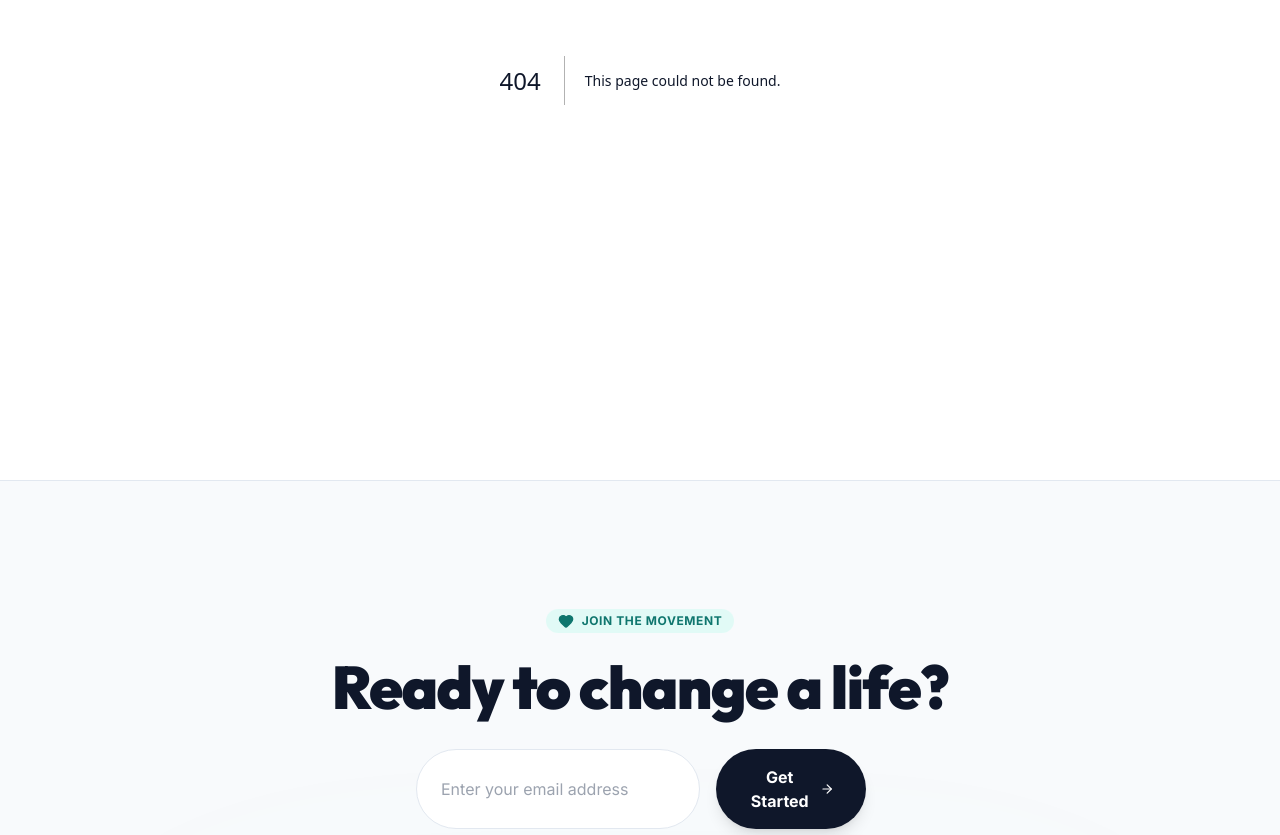
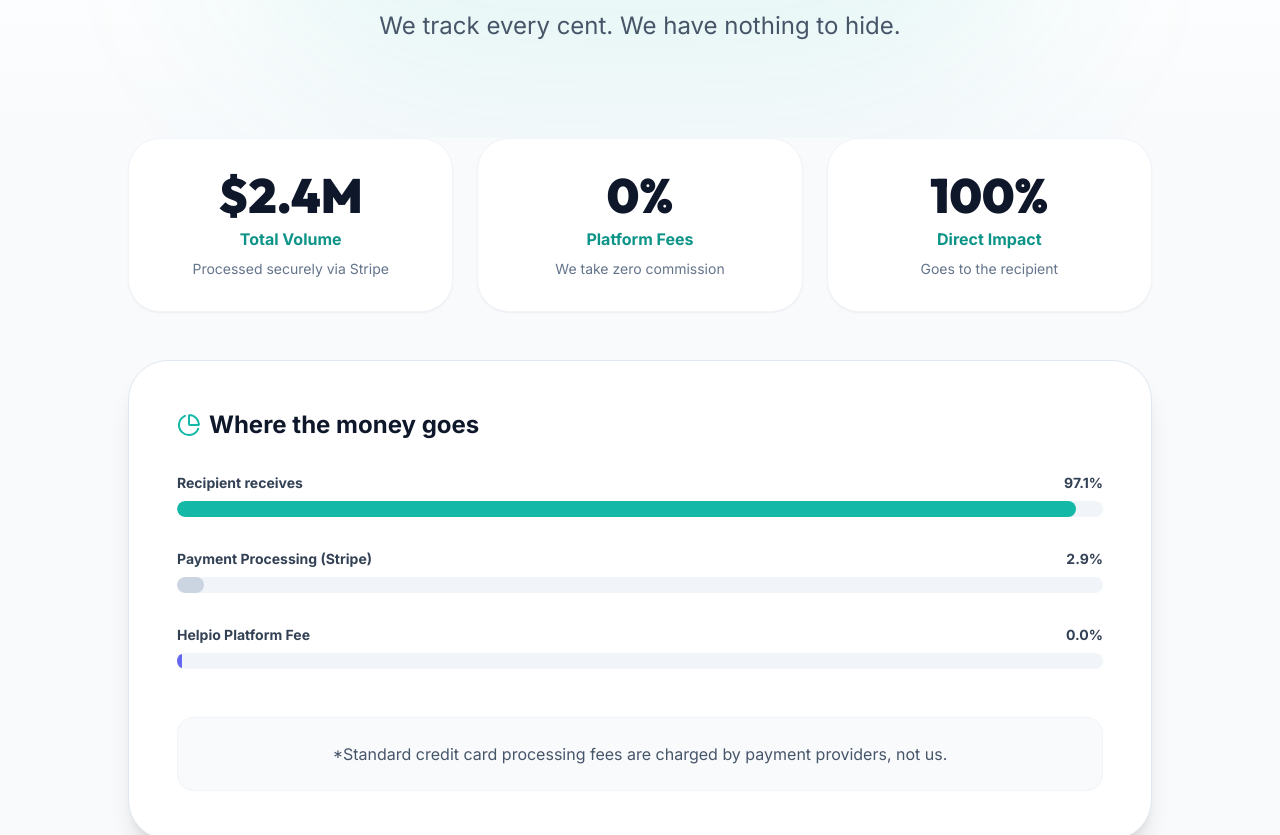
Before and after one commit to itznik/helpio, a Next.js app in the folder helpio/: page /transparency in a window 1280 px wide. Before the commit this address had no page. Shown: the part 320-1155 px from the top of the page. Built offline with nearby package versions, Linux system fonts and the light colour scheme.

Commit message:
Create page.tsx

```diff
--- /dev/null
+++ b/helpio/src/app/transparency/page.tsx
@@ -0,0 +1,86 @@
+'use client';
+
+import PageHeader from '@/components/layout/PageHeader';
+import { motion } from 'framer-motion';
+import { PieChart, ArrowRight, Download } from 'lucide-react';
+
+export default function TransparencyPage() {
+  return (
+    <main className="min-h-screen bg-slate-50 dark:bg-[#020617]">
+      <PageHeader
+        title="Radical Transparency"
+        subtitle="We track every cent. We have nothing to hide."
+        badge="2025 Report"
+      />
+
+      <section className="pb-32 px-6">
+        <div className="container mx-auto max-w-5xl">
+
+          {/* Big Stat Cards */}
+          <div className="grid grid-cols-1 md:grid-cols-3 gap-6 mb-12">
+            <StatCard label="Total Volume" value="$2.4M" desc="Processed securely via Stripe" />
+            <StatCard label="Platform Fees" value="0%" desc="We take zero commission" />
+            <StatCard label="Direct Impact" value="100%" desc="Goes to the recipient" />
+          </div>
+
+          {/* visual breakdown */}
+          <div className="bg-white dark:bg-slate-900 rounded-[2.5rem] p-8 md:p-12 border border-slate-200 dark:border-slate-800 shadow-xl mb-12">
+            <h3 className="text-2xl font-bold text-slate-900 dark:text-white mb-8 flex items-center gap-2">
+              <PieChart className="w-6 h-6 text-teal-500" /> Where the money goes
+            </h3>
+
+            {/* Custom CSS Bar Chart */}
+            <div className="space-y-8">
+              <BarItem label="Recipient receives" amount="97.1%" color="bg-teal-500" width="97.1%" />
+              <BarItem label="Payment Processing (Stripe)" amount="2.9%" color="bg-slate-300 dark:bg-slate-700" width="2.9%" />
+              <BarItem label="Helpio Platform Fee" amount="0.0%" color="bg-indigo-500" width="0.5%" />
+            </div>
+
+            <div className="mt-12 p-6 bg-slate-50 dark:bg-slate-950 rounded-2xl border border-slate-100 dark:border-slate-800 text-center">
+              <p className="text-slate-600 dark:text-slate-400">
+                *Standard credit card processing fees are charged by payment providers, not us.
+              </p>
+            </div>
+          </div>
+
+          {/* Download */}
+          <div className="flex justify-center">
+             <button className="flex items-center gap-2 px-8 py-4 rounded-full bg-slate-900 dark:bg-white text-white dark:text-slate-900 font-bold hover:scale-105 transition-transform">
+               <Download className="w-5 h-5" /> Download Full PDF Report
+             </button>
+          </div>
+
+        </div>
+      </section>
+    </main>
+  );
+}
+
+function StatCard({ label, value, desc }: any) {
+  return (
+    <div className="bg-white dark:bg-slate-900 p-8 rounded-[2rem] border border-slate-100 dark:border-slate-800 shadow-sm text-center">
+      <div className="text-5xl font-display font-black text-slate-900 dark:text-white mb-2">{value}</div>
+      <div className="font-bold text-teal-600 dark:text-teal-400 mb-2">{label}</div>
+      <div className="text-sm text-slate-500 dark:text-slate-400">{desc}</div>
+    </div>
+  );
+}
+
+function BarItem({ label, amount, color, width }: any) {
+  return (
+    <div>
+      <div className="flex justify-between text-sm font-bold text-slate-700 dark:text-slate-300 mb-2">
+        <span>{label}</span>
+        <span>{amount}</span>
+      </div>
+      <div className="w-full h-4 bg-slate-100 dark:bg-slate-800 rounded-full overflow-hidden">
+        <motion.div
+          initial={{ width: 0 }}
+          whileInView={{ width: width }}
+          transition={{ duration: 1.5, ease: "easeOut" }}
+          className={`h-full ${color} rounded-full`}
+        />
+      </div>
+    </div>
+  )
+}
```
